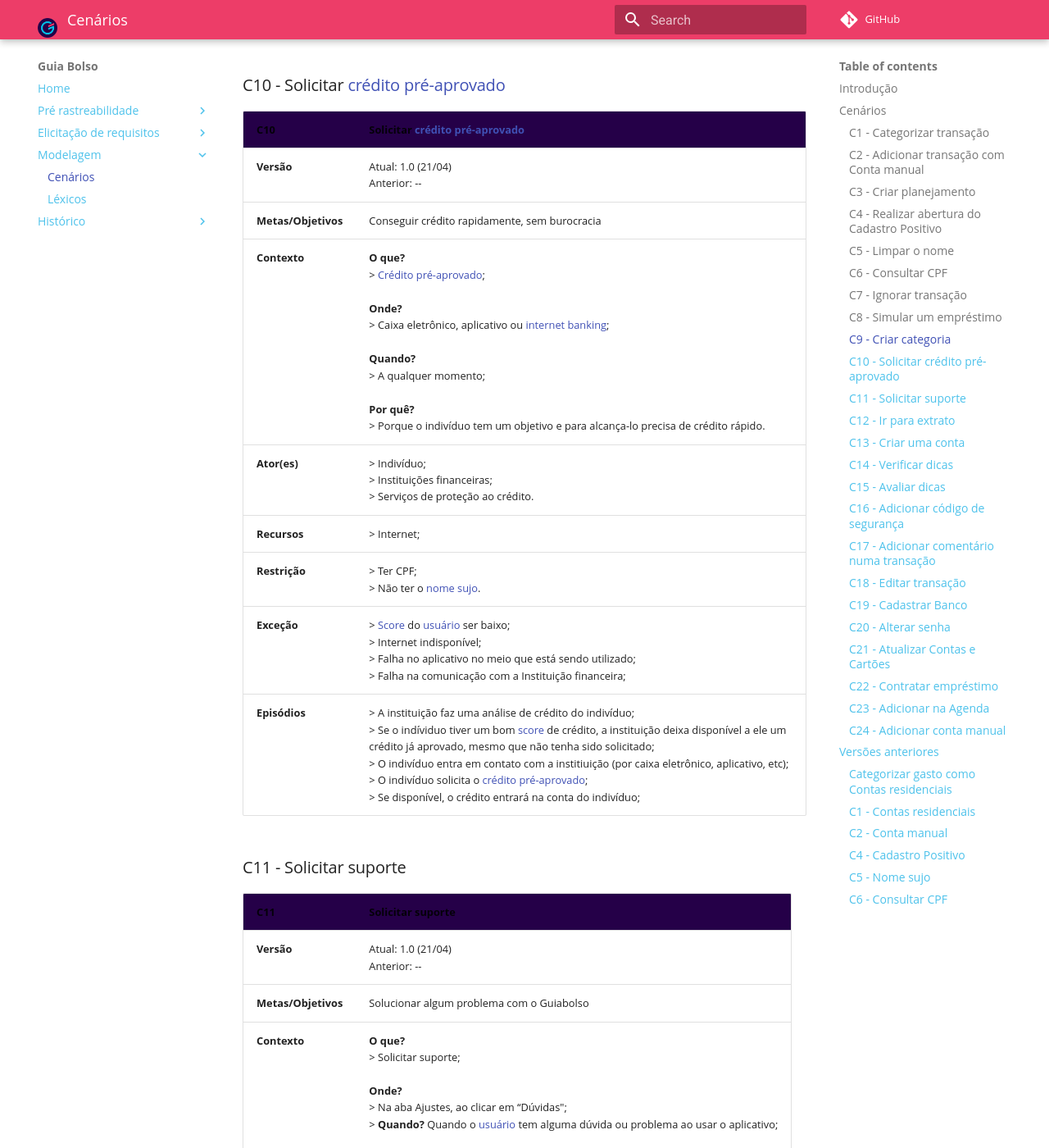
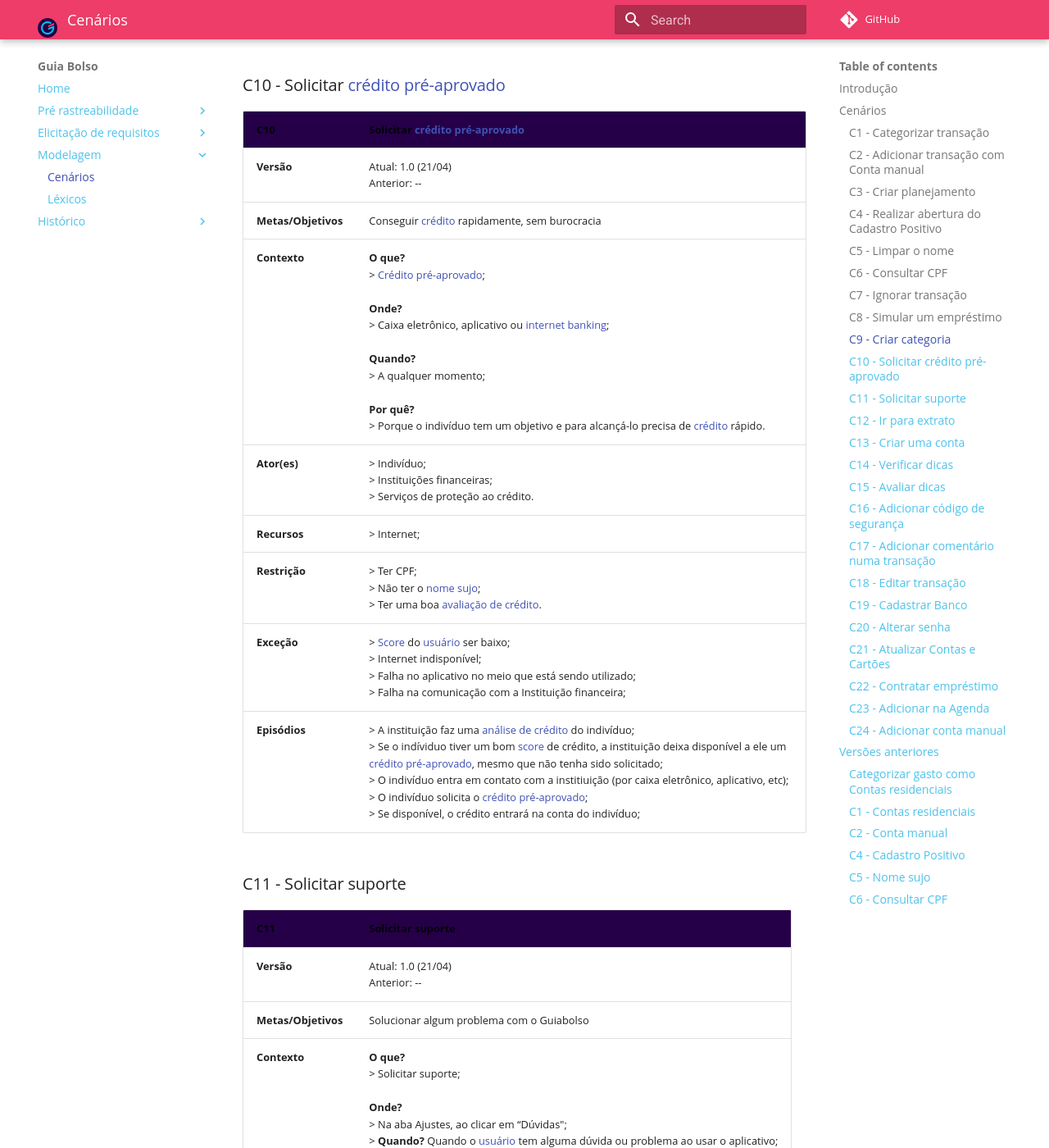
Before and after one commit to fga-disciplinas/2019.1-Guia-Bolso, an MkDocs documentation site: the page built from docs/modelagem/cenarios.md, in a window 1280 px wide and 1400 px high, scrolled down 9527 px. Shown: the whole window at 82% size. Built offline with MkDocs 1.6.1 and Material for MkDocs 9.7.7, drawn with Linux system fonts in a browser that asks for light colours; comment, search, counter and statistics services are not loaded; old or Windows-style settings are respelled for this version of MkDocs; some of the changed text lies outside the part shown.

Commit message:
Adicionando hiperlnks em alguns cenários

```diff
--- a/docs/modelagem/cenarios.md
+++ b/docs/modelagem/cenarios.md
@@ -128,13 +128,13 @@
 | **C10** | **Solicitar [crédito pré-aprovado]**|
 |--|--|
 | **Versão**| Atual: 1.0 (21/04) <br> Anterior: -- |
-| **Metas/Objetivos** | Conseguir crédito rapidamente, sem burocracia |
-| **Contexto** |**O que?**  <br>> [Crédito pré-aprovado]; <br><br> **Onde?** <br>> Caixa eletrônico, aplicativo ou [internet banking]; <br><br> **Quando?** <br>> A qualquer momento; <br> <br>**Por quê?** <br>> Porque o indivíduo tem um objetivo e para alcança-lo precisa de crédito rápido.|
+| **Metas/Objetivos** | Conseguir [crédito](../lexicos/#l25-credito) rapidamente, sem burocracia |
+| **Contexto** |**O que?**  <br>> [Crédito pré-aprovado]; <br><br> **Onde?** <br>> Caixa eletrônico, aplicativo ou [internet banking]; <br><br> **Quando?** <br>> A qualquer momento; <br> <br>**Por quê?** <br>> Porque o indivíduo tem um objetivo e para alcançá-lo precisa de [crédito](../lexicos/#l25-credito) rápido.|
 |**Ator(es)** | > Indivíduo; <br> > Instituições financeiras; <br> > Serviços de proteção ao crédito.|
 | **Recursos** | > Internet; |
-| **Restrição** | > Ter CPF; <br> > Não ter o [nome sujo](../lexicos/#l1-nome-sujo). |
+| **Restrição** | > Ter CPF; <br> > Não ter o [nome sujo](../lexicos/#l1-nome-sujo); <br> > Ter uma boa [avaliação de crédito](../lexicos/#l22-avaliacao-de-credito).|
 | **Exceção** | > [Score] do [usuário] ser baixo; <br> > Internet indisponível; <br> > Falha no aplicativo no meio que está sendo utilizado; <br> > Falha na comunicação com a Instituição financeira; |
-| **Episódios** | > A instituição faz uma análise de crédito do indivíduo; <br> > Se o indíviduo tiver um bom [score] de crédito, a instituição deixa disponível a ele um crédito já aprovado, mesmo que não tenha sido solicitado; <br> > O indivíduo entra em contato com a institiuição (por caixa eletrônico, aplicativo, etc); <br> > O indivíduo solicita o [crédito pré-aprovado]; <br> > Se disponível, o crédito entrará na conta do indivíduo; |
+| **Episódios** | > A instituição faz uma [análise de crédito](../lexicos/#l22-avaliacao-de-credito) do indivíduo; <br> > Se o indíviduo tiver um bom [score] de crédito, a instituição deixa disponível a ele um [crédito pré-aprovado], mesmo que não tenha sido solicitado; <br> > O indivíduo entra em contato com a institiuição (por caixa eletrônico, aplicativo, etc); <br> > O indivíduo solicita o [crédito pré-aprovado]; <br> > Se disponível, o crédito entrará na conta do indivíduo; |
 
 ### C11 - Solicitar suporte
 
@@ -147,7 +147,7 @@
 | **Recursos** | > Conta no Guiabolso; <br> > Internet. |
 | **Restrição** | > [Usuário] ter conta no aplicativo;  |
 | **Exceção** | > Internet indisponível; <br> > Falha no Aplicativo; <br> > Falha no suporte da empresa; <br> > Ausência do celular do [usuário]. |
-| **Episódios** | > [Usuário] acessa o aba Ajustes e clica em "Dúvidas"; <br> > [Usuário] clica no ícone de mensagens no canto superior direito; <br> > [Usuário] descreve qual ajuda precisa ou uma dúvida;  <br> > O robô do Guiabolso ou um funcionário responde. |
+| **Episódios** | > [Usuário] [cria uma conta](../cenarios/#c13-criar-uma-conta) no Guiabolso; <br> > [Usuário] acessa o aba Ajustes e clica em "Dúvidas"; <br> > [Usuário] clica no ícone de mensagens no canto superior direito; <br> > [Usuário] descreve qual ajuda precisa ou uma dúvida;  <br> > O robô do Guiabolso ou um funcionário responde. |
 
 ### C12 - Ir para [extrato]
 
@@ -288,9 +288,9 @@
 | **Contexto** |**O que?** <br> > Empréstimo; <br><br> **Onde?** <br>> Na aba de “Empréstimo” do aplicativo; <br><br> **Quando?** <br> > Após fazer a [simulação de empréstimo]; <br><br> **Por quê?** <br> > Porque o [usuário] tem alguma necessidade financeira;|
 |Ator(es) | > [Usuário]; <br> > Guiabolso; <br> > Instituições Financeiras|
 | **Recursos** | > Guiabolso; <br> > Internet.|
-| **Restrição** | > [Usuário] ter conta no aplicativo; <br> > Ter CPF; <br> > Não ter o [nome sujo]. |
+| **Restrição** | > [Usuário] ter conta no aplicativo; <br> > Ter CPF; <br> > Não ter o [nome sujo]; <br> > Ter uma boa [avaliação de crédito](../lexicos/#l22-avaliacao-de-credito). |
 | **Exceção** | > Internet indisponível; <br> > Falha no Aplicativo; <br> > Ausência do celular do [usuário]; <br> > Falha na conta bancária do [usuário]; <br> > Falha na comunicação com a Instituição Financeira.|
-| **Episódios** | > [Usuário] acessa o Guiabolso; <br> > [Usuário] faz uma [simulação de empréstimo]; <br> > [Usuário] contrata o empréstimo que mais lhe agrada; <br> > A instituição aprova ou rejeita o empréstimo; <br> > Se aprovado, o [usuário] recebe o dinheiro ou crédito correspondente na sua conta bancária. |
+| **Episódios** | > [Usuário] [cria uma conta](../cenarios/#c13-criar-uma-conta) no Guiabolso; <br> > [Usuário] [cadastra conta bancária no Guiabolso](../cenarios/#c19-cadastrar-banco); <br> > [Usuário] acessa o Guiabolso; <br> > [Usuário] faz uma [simulação de empréstimo]; <br> > [Usuário] contrata o empréstimo que mais lhe agrada; <br> > A instituição aprova ou rejeita o empréstimo; <br> > Se aprovado, o [usuário] recebe o dinheiro ou crédito correspondente na sua conta bancária. |
 
 ### C23 - Adicionar na Agenda
 
```
Also changed, not shown: other parts of docs/modelagem/cenarios.md (+2 -2 lines), docs/modelagem/lexicos.md (+1 -1 lines).
